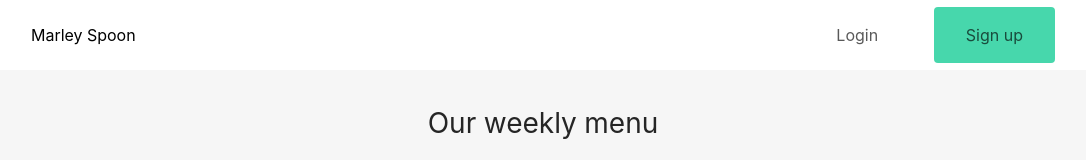
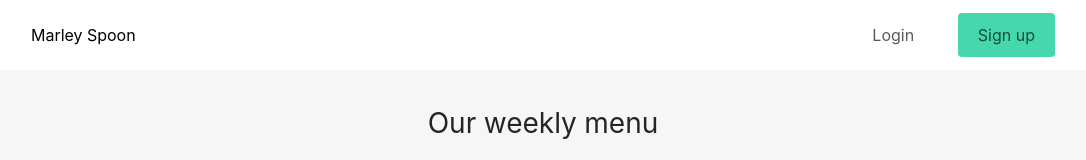
Before and after one commit to pedroacl/contentful_recipes, a React (Create React App) app: page / in a window 1280 px wide. Shown: the top 160 px of the page, without its empty margins (97-1183 px from the left). Built offline with nearby package versions, Linux system fonts and the light colour scheme; no server answers.

Commit message:
Improve styles

```diff
--- a/src/App.scss
+++ b/src/App.scss
@@ -27,9 +27,14 @@
   display: flex;
   align-items: center;
   background-color: white;
-  min-height: 70px;
+  height: 70px;
   justify-content: center;
-  font-size: 16px;
+  font-size: 12px;
+  padding: 10px 0;
+
+  @media (min-width: $minMd) {
+    font-size: 16px;
+  }
 }
 
 .App-header__session-links {
@@ -74,8 +79,6 @@
   flex-direction: column;
   align-items: center;
   padding-top: 70px;
-  padding-left: 16px;
-  padding-right: 16px;
   background-color: #F6F6F6;
   margin-top: 70px;
   padding: 32px 0;
--- a/src/components/styles.scss
+++ b/src/components/styles.scss
@@ -1,7 +1,7 @@
 @import "styles/colors";
 
 .button {
-  padding: 16px 32px;
+  padding: 10px 20px;
   background-color: $darkGreen;
   border-radius: 4px;
   border: none;
--- a/src/containers/RecipeDetails/styles.scss
+++ b/src/containers/RecipeDetails/styles.scss
@@ -1,6 +1,9 @@
+@import 'styles/breakpoints';
+
 .recipe-info__container {
   margin-top: 32px;
   text-align: start;
+  padding: $mobilePadding;
 }
 
 .recipe-info__back-btn {
@@ -10,7 +13,7 @@
 
 .recipe-info {
   display: grid;
-  grid-template-columns: 90vw;
+  grid-template-columns: auto;
   justify-content: center;
   border-radius: 4px;
   overflow: hidden;
--- a/src/containers/RecipesList/styles.scss
+++ b/src/containers/RecipesList/styles.scss
@@ -18,6 +18,11 @@
   display: flex;
   flex-direction: column;
   align-items: center;
+  padding: $mobilePadding;
+
+  @media (min-width: $minMd) {
+    padding: 0;
+  }
 }
 
 .recipes-list h1 {
--- a/src/styles/_breakpoints.scss
+++ b/src/styles/_breakpoints.scss
@@ -1 +1,2 @@
 $minMd: 1240px;
+$mobilePadding: 0 10px;
```
